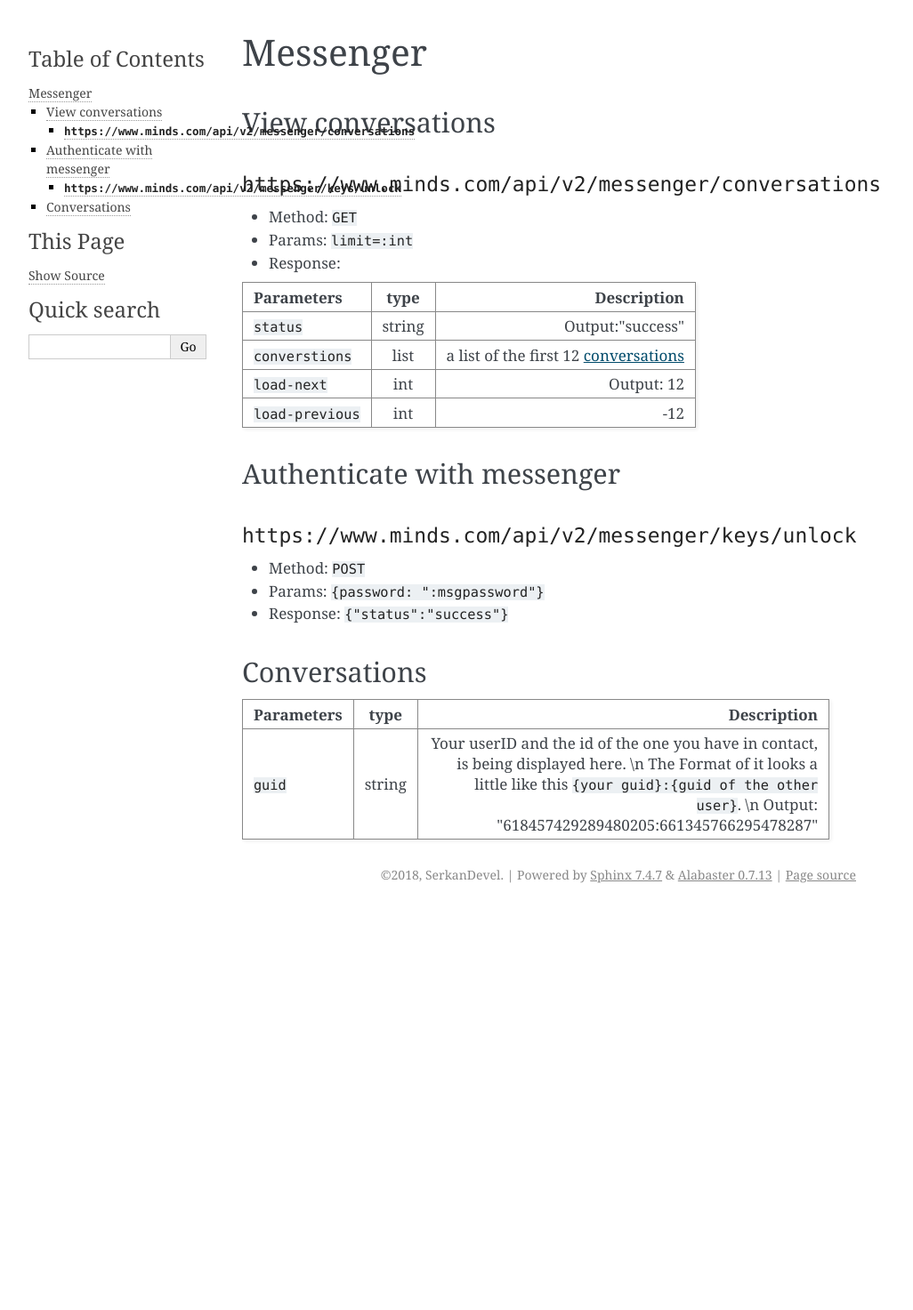
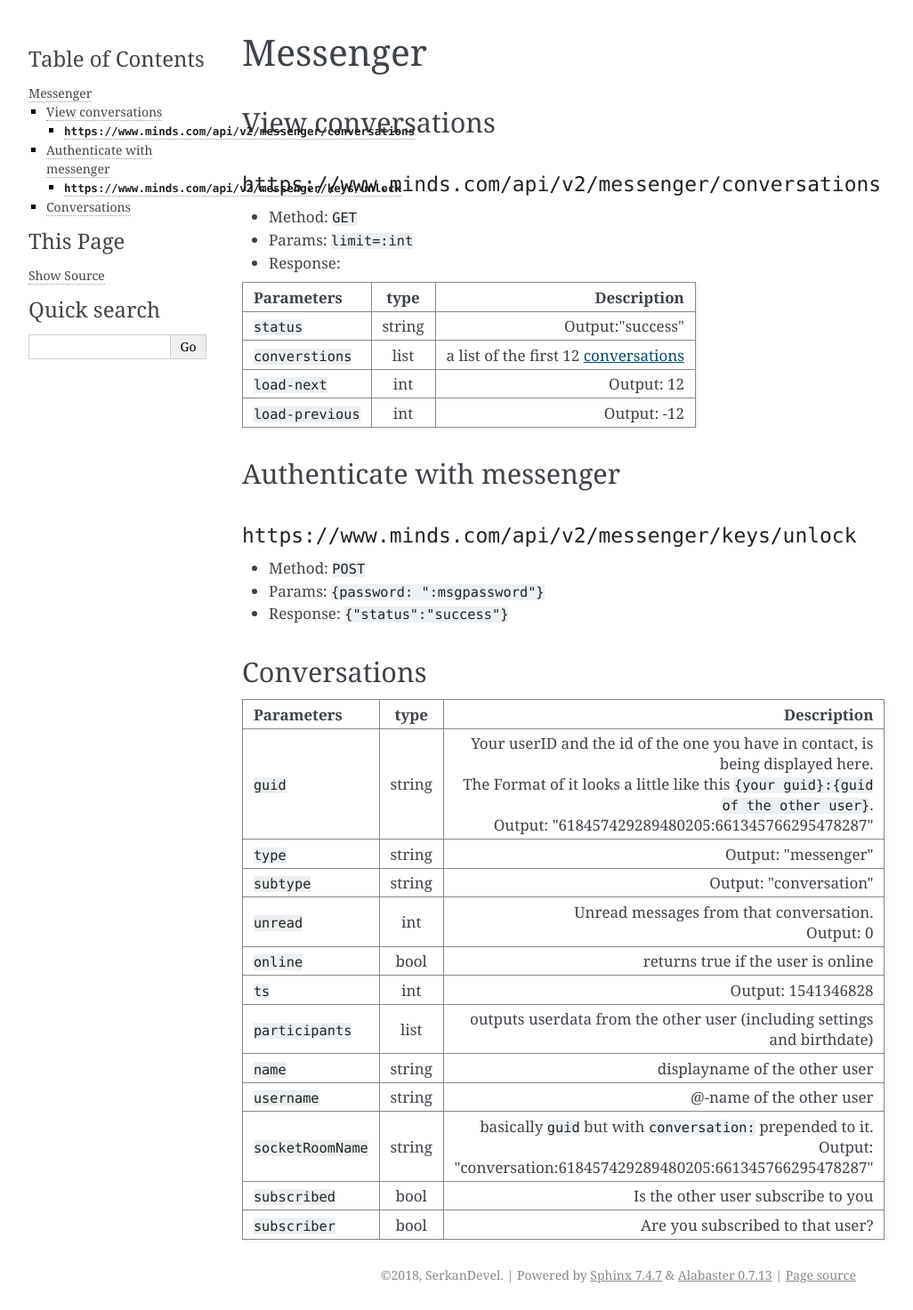
Before and after one commit to Serkan-devel/Illuminaten-schnittstelle, a Sphinx documentation site: the page built from docs/messenger.md, in a window 1280 px wide. Shown: the whole page at 89% size, without its empty margins (148-1174 px from the left). Built offline with Sphinx 7.4.7, drawn with Linux system fonts in a browser that asks for light colours; before the commit the page ends 1023 px from its top, so only the background shows below that.

Commit message:
complete conversations-table

```diff
--- a/docs/messenger.md
+++ b/docs/messenger.md
@@ -12,7 +12,7 @@
 | `status` | string | Output:"success" |
 | `converstions` | list | a list of the first 12 [conversations](#conversations) |
 | `load-next` | int | Output: 12 |
-| `load-previous` | int | -12 |
+| `load-previous` | int | Output: -12 |
 
 ### Authenticate with messenger
 #### `https://www.minds.com/api/v2/messenger/keys/unlock`
@@ -25,4 +25,15 @@
 
 | Parameters | type | Description |
 | --- |:---:|---:|
-| `guid` | string | Your userID and the id of the one you have in contact, is being displayed here. \n The Format of it looks a little like this `{your guid}:{guid of the other user}`. \n Output: "618457429289480205:661345766295478287" |
+| `guid` | string | Your userID and the id of the one you have in contact, is being displayed here.<br> The Format of it looks a little like this `{your guid}:{guid of the other user}`. <br> Output: "618457429289480205:661345766295478287" |
+| `type`| string | Output: "messenger" |
+| `subtype` | string| Output: "conversation" |
+| `unread` | int | Unread messages from that conversation. <br> Output: 0 |
+| `online` | bool | returns true if the user is online |
+| `ts` | int | Output: 1541346828 |
+| `participants` | list | outputs userdata from the other user (including settings and birthdate) |
+| `name` | string | displayname of the other user |
+| `username` | string | @-name of the other user |
+| `socketRoomName` | string| basically `guid` but with `conversation:` prepended to it. <br> Output: "conversation:618457429289480205:661345766295478287" |
+| `subscribed` | bool | Is the other user subscribe to you |
+| `subscriber` | bool | Are you subscribed to that user? |
```
